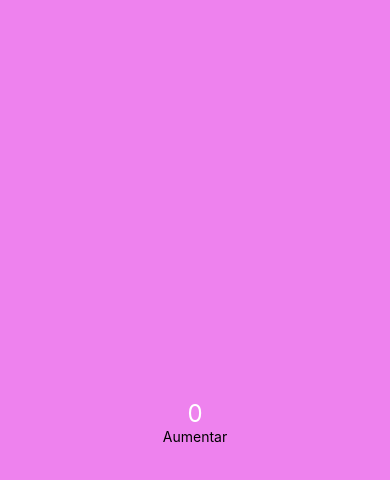
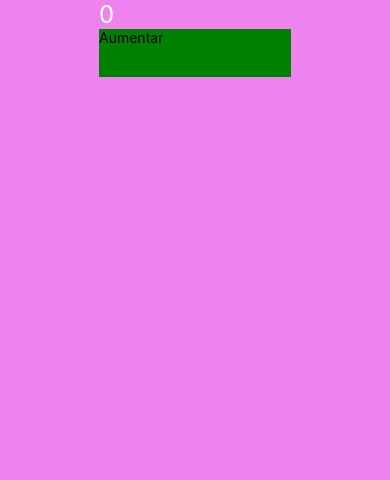
Before and after one commit to RodrigoRVSN/set, a React Native app: screen / in a window 390 px wide. Shown: the top 480 px of the page. Built offline with nearby package versions, Linux system fonts and the light colour scheme.

Commit message:
feat: ✨ add simple example

```diff
--- a/App.tsx
+++ b/App.tsx
@@ -1,12 +1,16 @@
 import { StatusBar } from 'expo-status-bar'
 import React from 'react'
+import { GestureHandlerRootView } from 'react-native-gesture-handler'
 import { Home } from './src/Home'
+import { Container } from './src/Home/styles'
 
 export default function App() {
   return (
-    <>
-      <Home />
-      <StatusBar style='auto' />
-    </>
+    <Container>
+      <GestureHandlerRootView>
+        <Home />
+        <StatusBar style='auto' />
+      </GestureHandlerRootView>
+    </Container>
   )
 }
--- a/src/Home/index.tsx
+++ b/src/Home/index.tsx
@@ -1,6 +1,5 @@
 import { useState } from 'react'
 import { Text } from 'react-native'
-import { RectButton } from 'react-native-gesture-handler'
 import * as S from './styles'
 
 export const Home = () => {
@@ -11,11 +10,11 @@ export const Home = () => {
   }
 
   return (
-    <S.Container>
+    <>
       <S.Title>{counter}</S.Title>
-      <RectButton onPress={handleIncrement}>
+      <S.ButtonIncrement onPress={handleIncrement}>
         <Text>Aumentar</Text>
-      </RectButton>
-    </S.Container>
+      </S.ButtonIncrement>
+    </>
   )
 }
--- a/src/Home/styles.ts
+++ b/src/Home/styles.ts
@@ -1,3 +1,4 @@
+import { RectButton } from 'react-native-gesture-handler'
 import styled from 'styled-components/native'
 
 export const Container = styled.View`
@@ -11,3 +12,9 @@ export const Title = styled.Text`
   font-size: 24px;
   color: white;
 `
+
+export const ButtonIncrement = styled(RectButton)`
+  height: 48px;
+  width: 192px;
+  background: green;
+`
```
